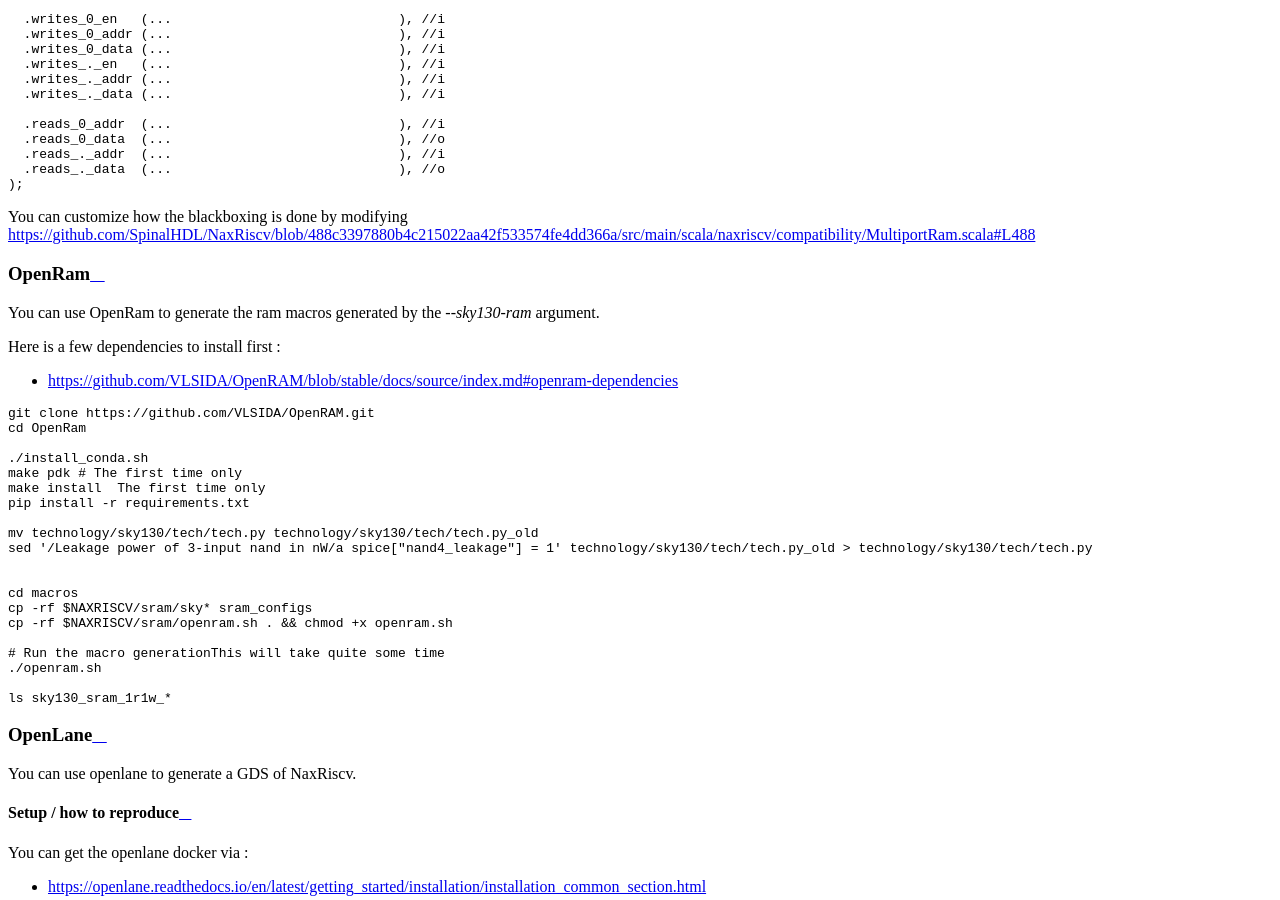
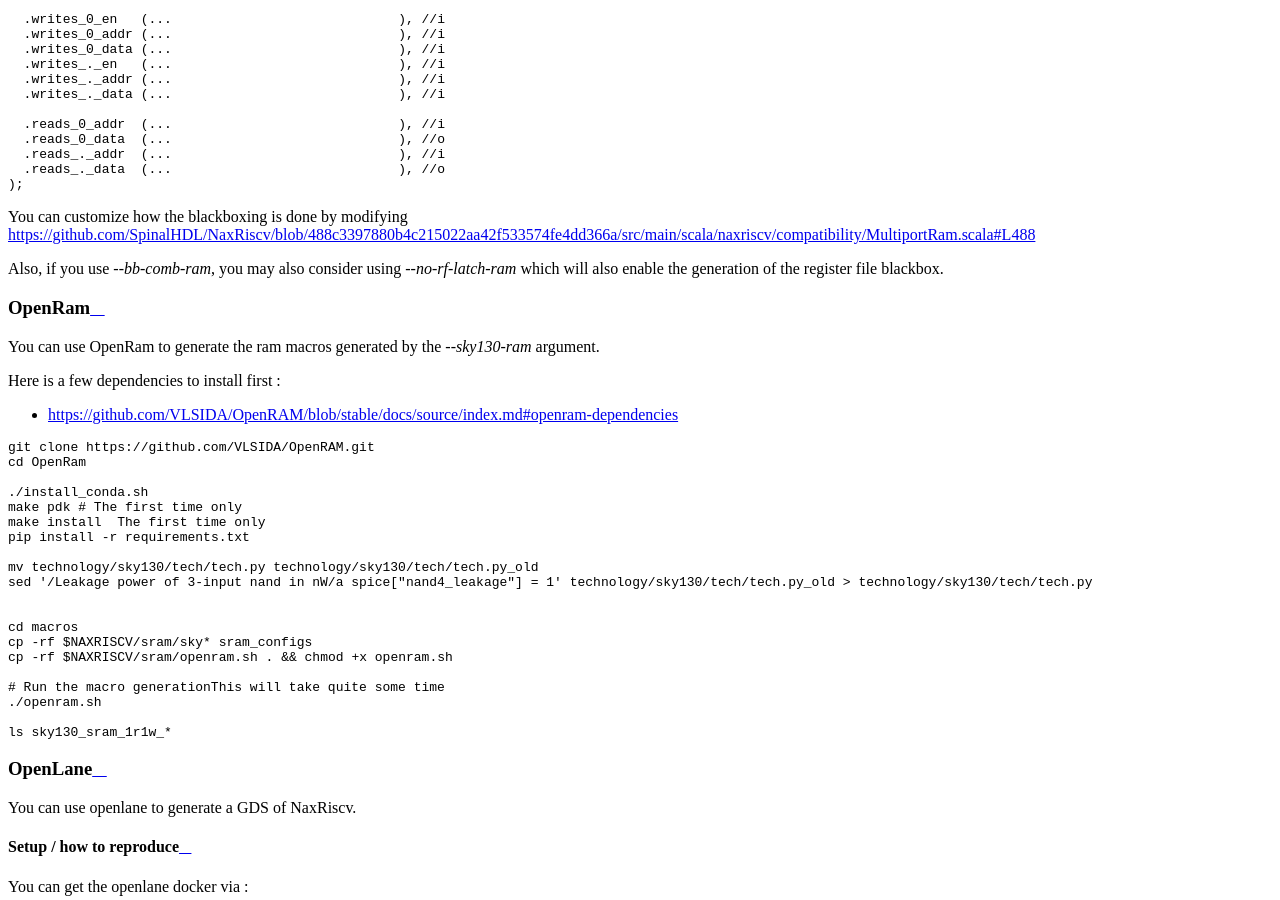
Before and after one commit to SpinalHDL/NaxRiscv-Rtd, a Sphinx documentation site: the page built from source/NaxRiscv/hardware/index.rst, in a window 1280 px wide and 900 px high, scrolled down 4376 px. Built offline with Sphinx 7.4.7 and the Read the Docs theme 2.0.0, drawn with Linux system fonts in a browser that asks for light colours.

Commit message:
Add asic no-rf-latch-ram doc

```diff
--- a/source/NaxRiscv/hardware/index.rst
+++ b/source/NaxRiscv/hardware/index.rst
@@ -166,6 +166,8 @@
 
 You can customize how the blackboxing is done by modifying https://github.com/SpinalHDL/NaxRiscv/blob/488c3397880b4c215022aa42f533574fe4dd366a/src/main/scala/naxriscv/compatibility/MultiportRam.scala#L488
 
+Also, if you use  `\-\-bb-comb-ram`, you may also consider using `\-\-no-rf-latch-ram` which will also enable the generation of the register file blackbox.
+
 OpenRam
 ---------
 
```
